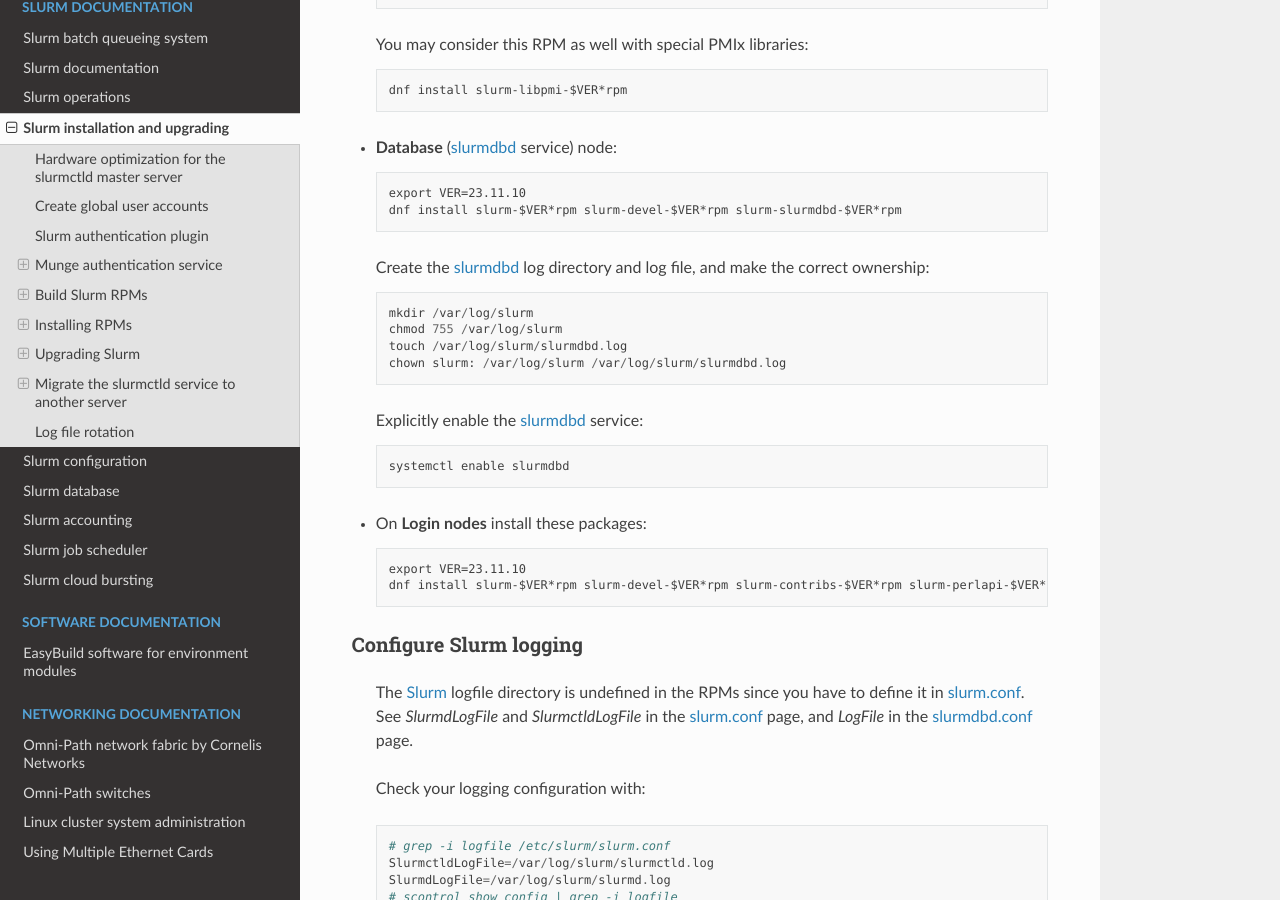
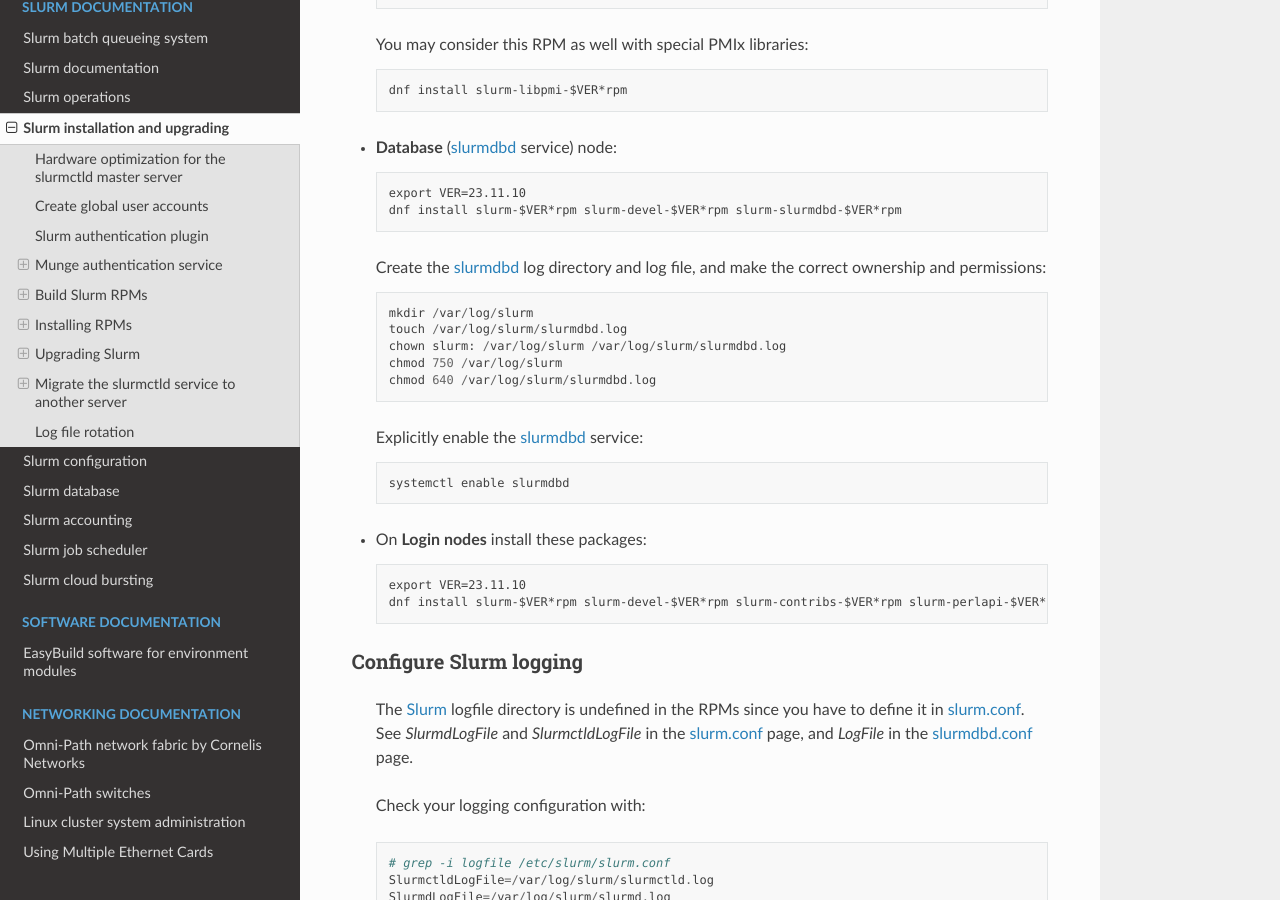
Before and after one commit to OleHolmNielsen/Niflheim_system, a Sphinx documentation site: the page built from docs/Slurm_installation.rst, in a window 1280 px wide and 900 px high, scrolled down 9327 px. Built offline with Sphinx 7.4.7 and the Read the Docs theme 2.0.0, drawn with Linux system fonts in a browser that asks for light colours.

Commit message:
log permissions

```diff
--- a/docs/Slurm_installation.rst
+++ b/docs/Slurm_installation.rst
@@ -430,12 +430,13 @@ The RPMs to be installed on the head node, compute nodes, and slurmdbd_ node can
     export VER=23.11.10
     dnf install slurm-$VER*rpm slurm-devel-$VER*rpm slurm-slurmdbd-$VER*rpm
 
-  Create the slurmdbd_ log directory and log file, and make the correct ownership::
+  Create the slurmdbd_ log directory and log file, and make the correct ownership and permissions::
 
     mkdir /var/log/slurm
-    chmod 755 /var/log/slurm
     touch /var/log/slurm/slurmdbd.log
     chown slurm: /var/log/slurm /var/log/slurm/slurmdbd.log
+    chmod 750 /var/log/slurm
+    chmod 640 /var/log/slurm/slurmdbd.log
 
   Explicitly enable the slurmdbd_ service::
 
```
